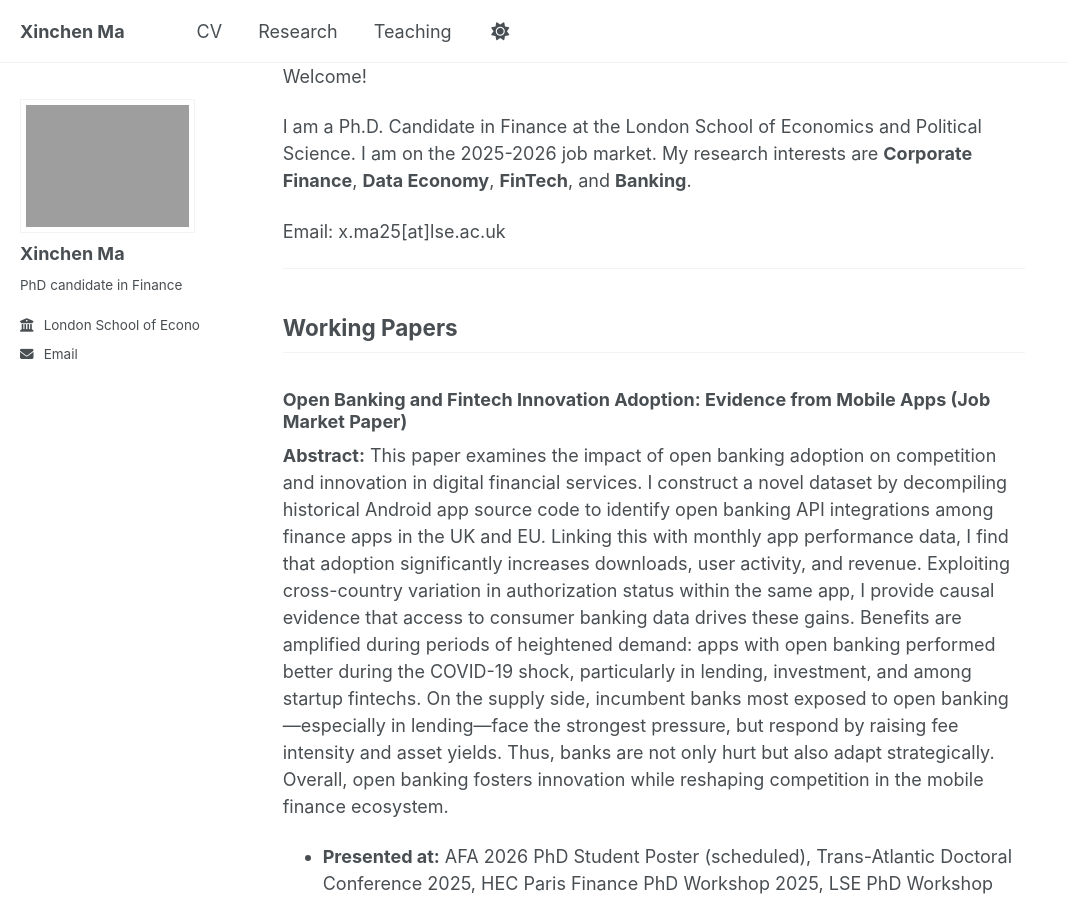
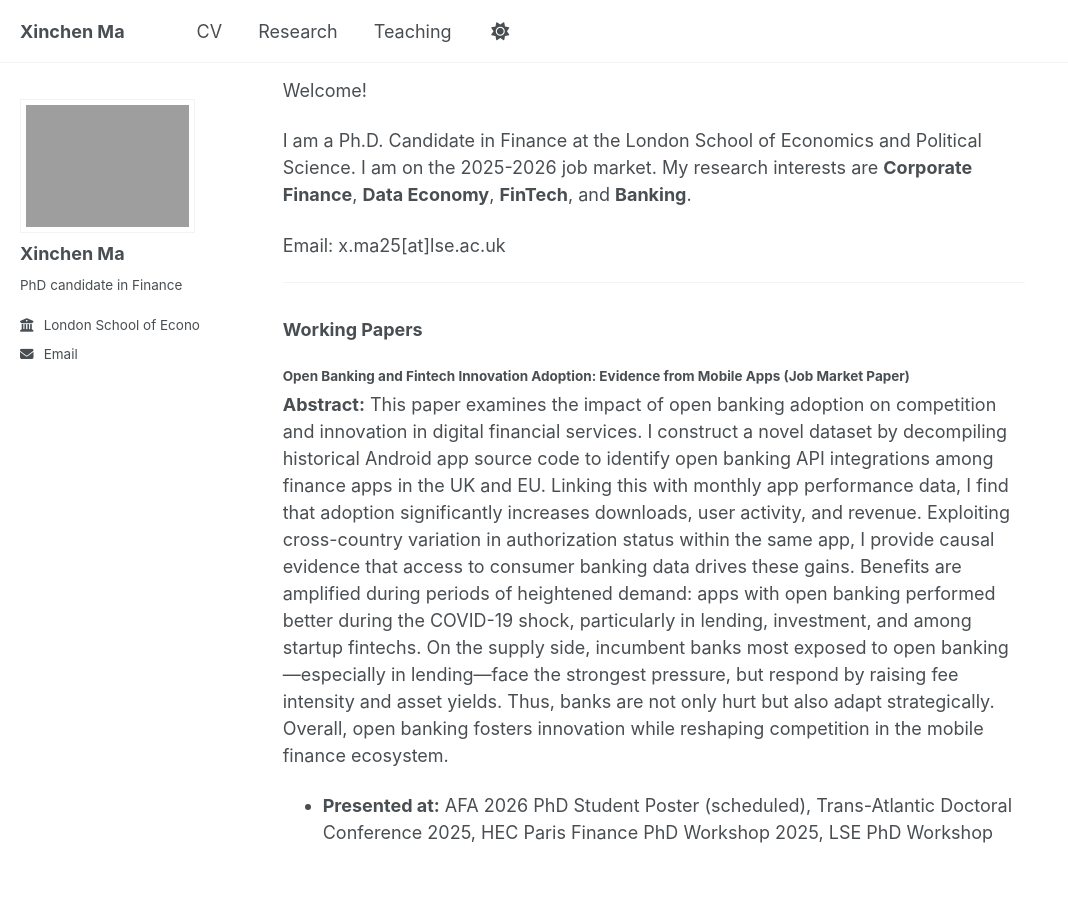
Before and after one commit to xinchen-ma/xinchen-ma.github.io, a Jekyll site: the page built from index.md, in a window 1280 px wide and 900 px high. Shown: the whole window, without its empty margins (0-1068 px from the left). Built offline with Jekyll 4.4.1, drawn with Linux system fonts in a browser that asks for light colours; a script that is not in the unit is left out.

```diff
--- a/index.md
+++ b/index.md
@@ -1,10 +1,12 @@
 ---
 permalink: /
+title: " "
 layout: single
 classes: [wide]        # array form is safest; use [full] if you want very wide
 author_profile: true   # set to false if you don't want the sidebar/photo
 sidebar: null
 ---
+
 Welcome!
 
 I am a Ph.D. Candidate in Finance at the London School of Economics and Political Science. I am on the 2025-2026 job market. My research interests are **Corporate Finance**, **Data Economy**, **FinTech**, and **Banking**.
@@ -15,16 +17,16 @@ Email: x.ma25[at]lse.ac.uk
 
 
 ------
-## Working Papers {#research}
+### Working Papers {#research}
 
-### Open Banking and Fintech Innovation Adoption: Evidence from Mobile Apps (Job Market Paper)
+#### Open Banking and Fintech Innovation Adoption: Evidence from Mobile Apps (Job Market Paper)
 
 **Abstract:** This paper examines the impact of open banking adoption on competition and innovation in digital financial services. I construct a novel dataset by decompiling historical Android app source code to identify open banking API integrations among finance apps in the UK and EU. Linking this with monthly app performance data, I find that adoption significantly increases downloads, user activity, and revenue. Exploiting cross-country variation in authorization status within the same app, I provide causal evidence that access to consumer banking data drives these gains. Benefits are amplified during periods of heightened demand: apps with open banking performed better during the COVID-19 shock, particularly in lending, investment, and among startup fintechs. On the supply side, incumbent banks most exposed to open banking—especially in lending—face the strongest pressure, but respond by raising fee intensity and asset yields. Thus, banks are not only hurt but also adapt strategically. Overall, open banking fosters innovation while reshaping competition in the mobile finance ecosystem.
 
 - **Presented at:** AFA 2026 PhD Student Poster (scheduled), Trans-Atlantic Doctoral Conference 2025, HEC Paris Finance PhD Workshop 2025, LSE PhD Workshop
 <br><br>
 
-### The Supply and Demand for Data Privacy: Evidence from Mobile Apps
+#### The Supply and Demand for Data Privacy: Evidence from Mobile Apps
 with **Huan Tang** and **Bo Bian**
 
 **Reject & Resubmit** at _Journal of Political Economy_
@@ -39,29 +41,29 @@ with **Huan Tang** and **Bo Bian**
 
 
 ------
-## Work in Progress
+### Work in Progress
 
-### Data-driven Partnership among Firms: Evidence from GDPR
+#### Data-driven Partnership among Firms: Evidence from GDPR
 
 GDPR incentivizes data-driven partnerships that create value for firms. However, the increase is muted in Europe, leaving the region at a disadvantage in this emerging area of competition.
 
-### The Effect of Apple Transparency Tracking: An Analysis on App Monetization
+#### The Effect of Apple Transparency Tracking: An Analysis on App Monetization
 
 Tracking apps face significant declines in downloads and revenue after Apple's App Tracking Transparency. In response, they adjust ad strategies, adopt alternative SDKs, and raise in-app prices.
 
 
 
 ------
-## Teaching {#teaching}
+### Teaching {#teaching}
 
-### LSE Class Teacher
+#### LSE Class Teacher
 - FM310 Corporate Finance, Investments and Financial Markets I, 2024 - 2025
 - FM300 Corporate Finance, Investments and Financial Markets, 2023 - 2024
 - FM212 Principle of Finance, 2021 - 2023
 - FM250 Finance (Summer School), 2023
 - FM255 Financial Markets and Portfolio Management (Summer School), 2021
 
-### LSE Teaching Assistant
+#### LSE Teaching Assistant
 - EE951 Corporate Finance and Strategy (Executive Program), 2023 - 2025
 
 I was awarded the **LSE Class Teacher Award** in 2022, 2023, and 2024, and was nominated for the **LSE Student Union Outstanding Teacher** in 2023.
```
